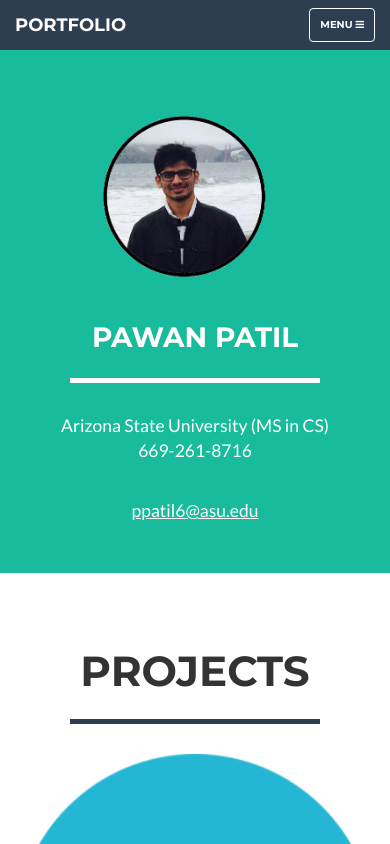
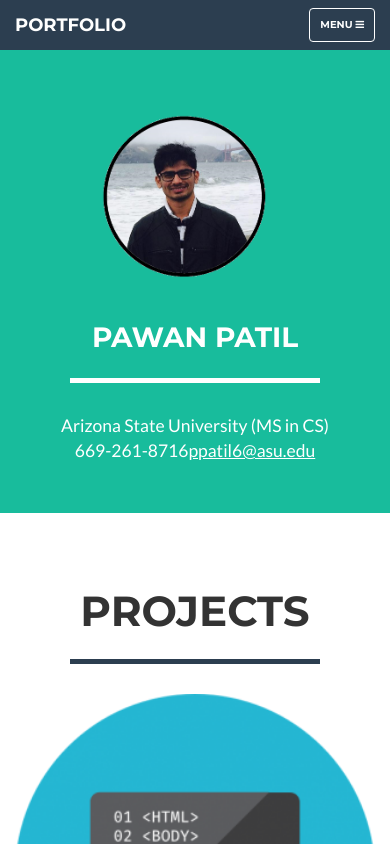
Before and after one commit to pawanpatil94/PortFolio, a website: page index.html in a window 390 px wide. Shown: the top 844 px of the page. Drawn offline with nearby package versions, Linux system fonts and the light colour scheme.

Commit message:
phone-finally

```diff
--- a/index.html
+++ b/index.html
@@ -69,7 +69,7 @@
                     <div class="intro-text">
                         <h1 class="name">Pawan Patil</h1>
                         <hr class="star-light">
-						<span class="skills">Arizona State University (MS in CS) <br> <a href="#"><span style="color:white;">669-261-8716</span></a></p> <br><a href = "#"><span style="color:white; text-decoration:underline">ppatil6@asu.edu</span></a></span>
+						<span class="skills">Arizona State University (MS in CS) <br> <a href="#"><span style="color:white;">669-261-8716</span></a><a href = "#"><span style="color:white; text-decoration:underline">ppatil6@asu.edu</span></a></span>
                     </div>
                 </div>
             </div>
```
